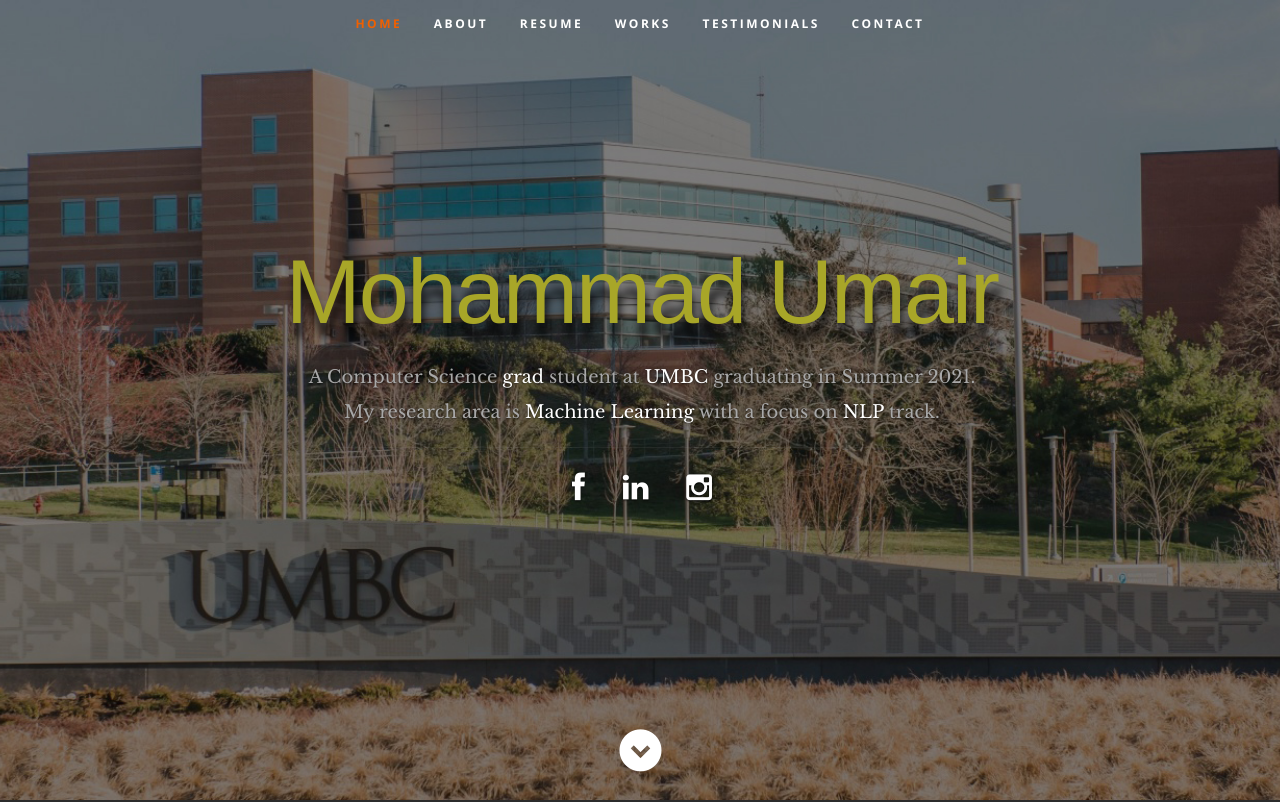
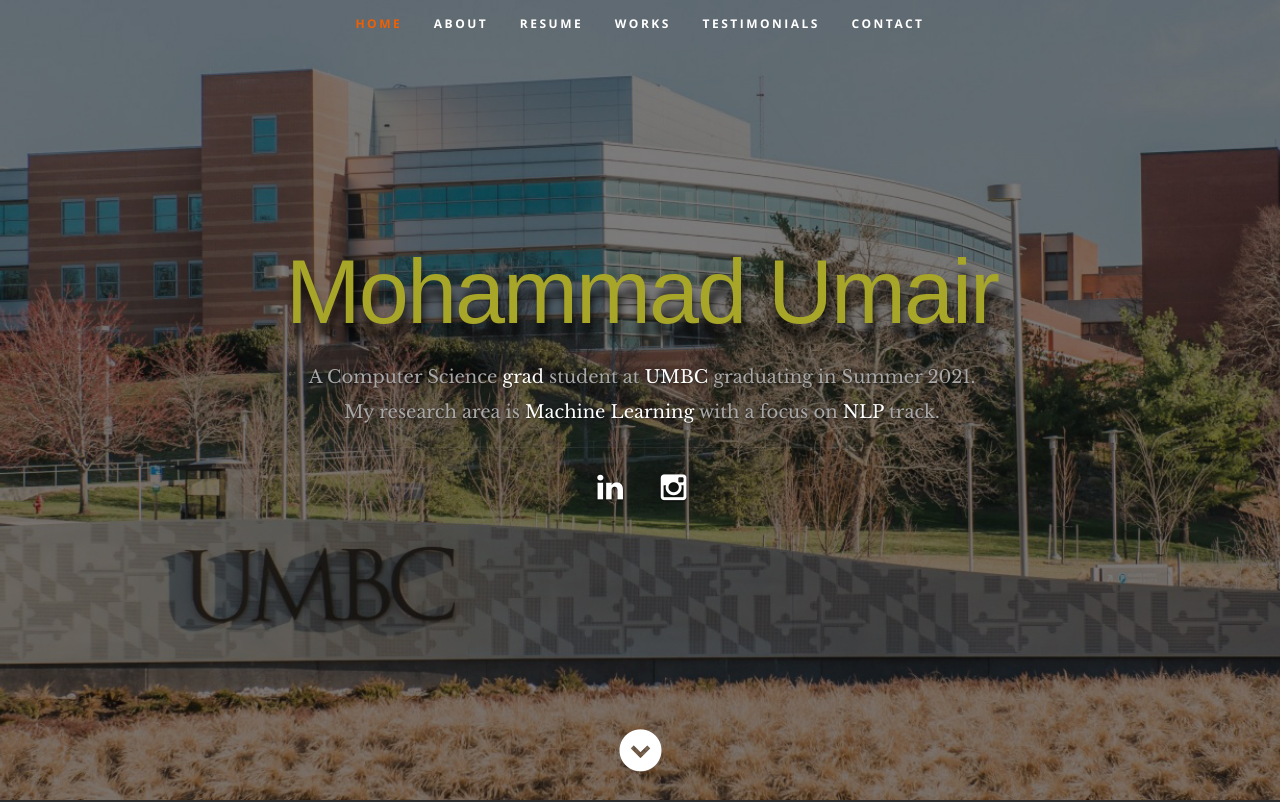
Before and after one commit to umairspn/umairspn.github.io, a plain HTML site: page index.html in a window 1280 px wide. Shown: the top 802 px of the page. Drawn offline with nearby package versions, Linux system fonts and the light colour scheme.

Commit message:
Update 1.1
New sections!

```diff
--- a/index.html
+++ b/index.html
@@ -63,7 +63,7 @@
 
             <hr />
             <ul class="social">
-               <li><a href="https://www.facebook.com/ubaidahmedawan" target="_blank"><i class="fa fa-facebook"></i></a></li>
+               <!-- <li><a href="https://www.facebook.com/ubaidahmedawan" target="_blank"><i class="fa fa-facebook"></i></a></li> -->
                <!-- <li><a href="https://twitter.com/Ubaidahmedawan" target="_blank"><i class="fa fa-twitter"></i></a></li> -->
                <!-- <li><a href="#" target="_blank"><i class="fa fa-google-plus"></i></a></li> -->
                <li><a href="https://www.linkedin.com/in/umairwork50/" target="_blank"><i class="fa fa-linkedin"></i></a></li>
```
Also changed, not shown: images/profilepic.jfif (added), 3 other files.
